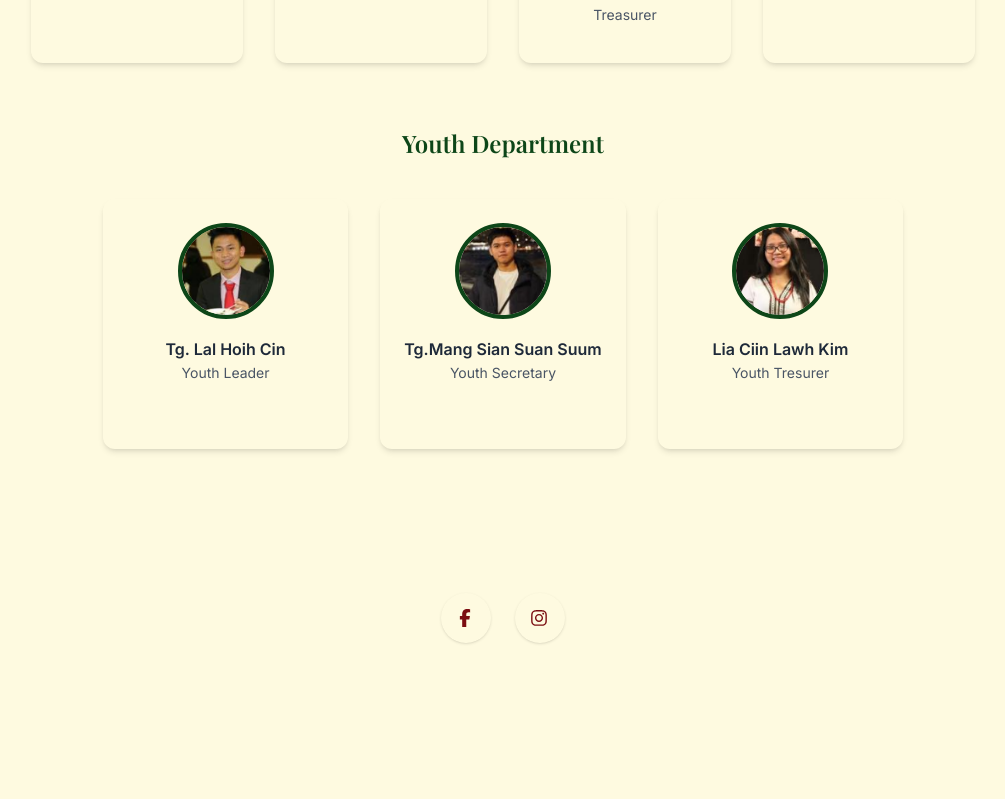
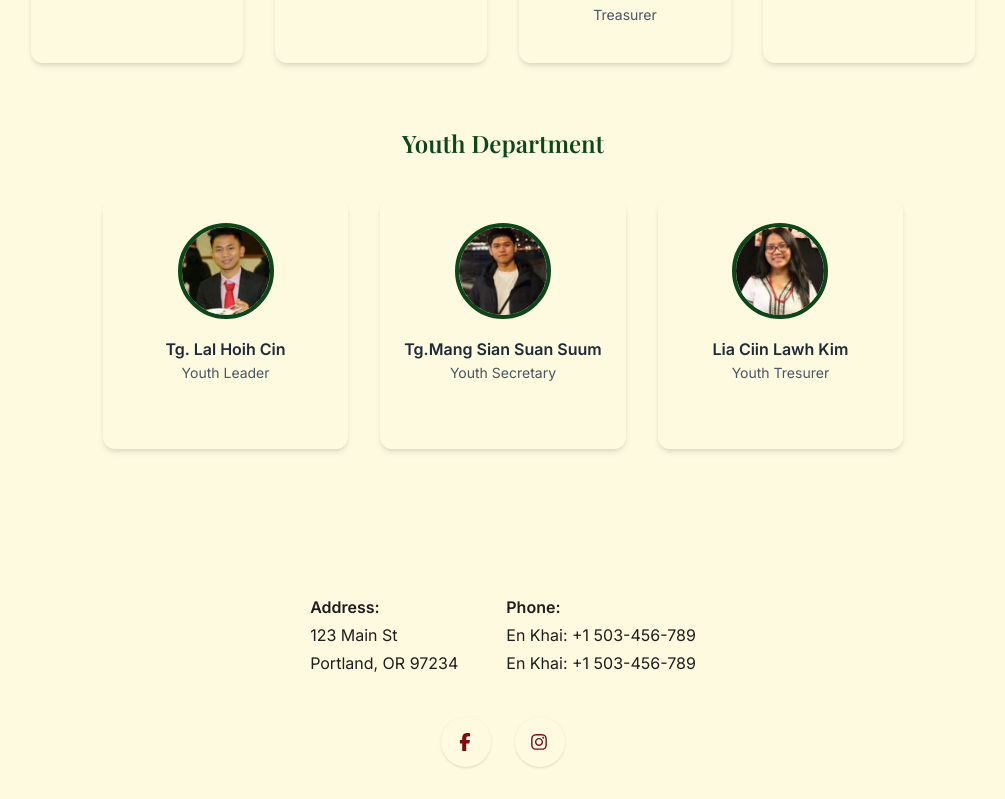
Before and after one commit to dvan2/zipo-site, a Next.js app: page /leadership in a window 1280 px wide. Shown: the part 1854-2653 px from the top of the page, without its empty margins (137-1142 px from the left). Before the commit the page ends 2529 px from the top, so only its background shows below. Built offline with nearby package versions, Linux system fonts and the light colour scheme.

Commit message:
info changed placeholder

```diff
--- a/components/Footer.tsx
+++ b/components/Footer.tsx
@@ -6,23 +6,25 @@ import {
   faYoutube,
 } from '@fortawesome/free-brands-svg-icons';
 import SocialButton from './SocialButton'; // Adjust path as needed
+import { Mail } from 'lucide-react';
+import { faEnvelope } from '@fortawesome/free-regular-svg-icons';
 
 export default function Footer() {
   return (
-    <footer className='py-8 border-zomi-green-less'>
-      <div className='max-w-5xl mx-auto px-6'>
-        {/* <div className='flex flex-col md:flex-row justify-center gap-12 text-center md:text-left mb-10'>
+    <footer className='py-8 mx-auto'>
+      <div className='max-w-5xl px-6'>
+        <div className='flex flex-col md:flex-row justify-start gap-12 text-center md:text-left mb-10'>
           <div>
             <p className='font-semibold'>Address:</p>
             <p>123 Main St</p>
             <p>Portland, OR 97234</p>
           </div>
           <div>
-            <p className='font-semibold'>Services:</p>
-            <p>Youth Service: Saturday 7:30 pm</p>
-            <p>Regular Service: Sunday 4:00 pm</p>
+            <p className='font-semibold'>Phone:</p>
+            <p>En Khai: +1 503-456-789</p>
+            <p>En Khai: +1 503-456-789</p>
           </div>
-        </div> */}
+        </div>
 
         <div className='flex justify-center gap-6 flex-wrap'>
           <SocialButton
```
